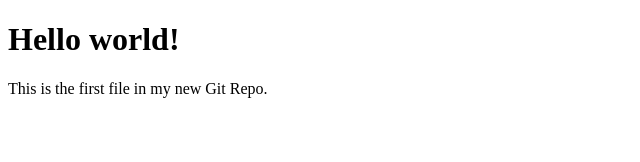
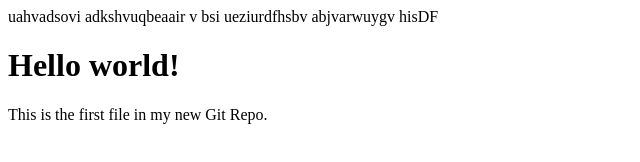
Before and after one commit to NagaSatyaDheerajAnumala/JavaScript-Practice, a plain HTML site: page dheeraj.html in a window 1280 px wide. Shown: the whole page, without its empty margins (0-640 px from the left). Drawn offline with Linux system fonts and the light colour scheme.

Commit message:
commiting without a staging env

```diff
--- a/dheeraj.html
+++ b/dheeraj.html
@@ -4,7 +4,10 @@
 <title>Hello World!</title>
 </head>
 <body>
-
+uahvadsovi
+adkshvuqbeaair
+v bsi ueziurdfhsbv
+abjvarwuygv hisDF
 <h1>Hello world!</h1>
 <p>This is the first file in my new Git Repo.</p>
 
```
Also changed, not shown: README.md (deleted), new.html (added).
